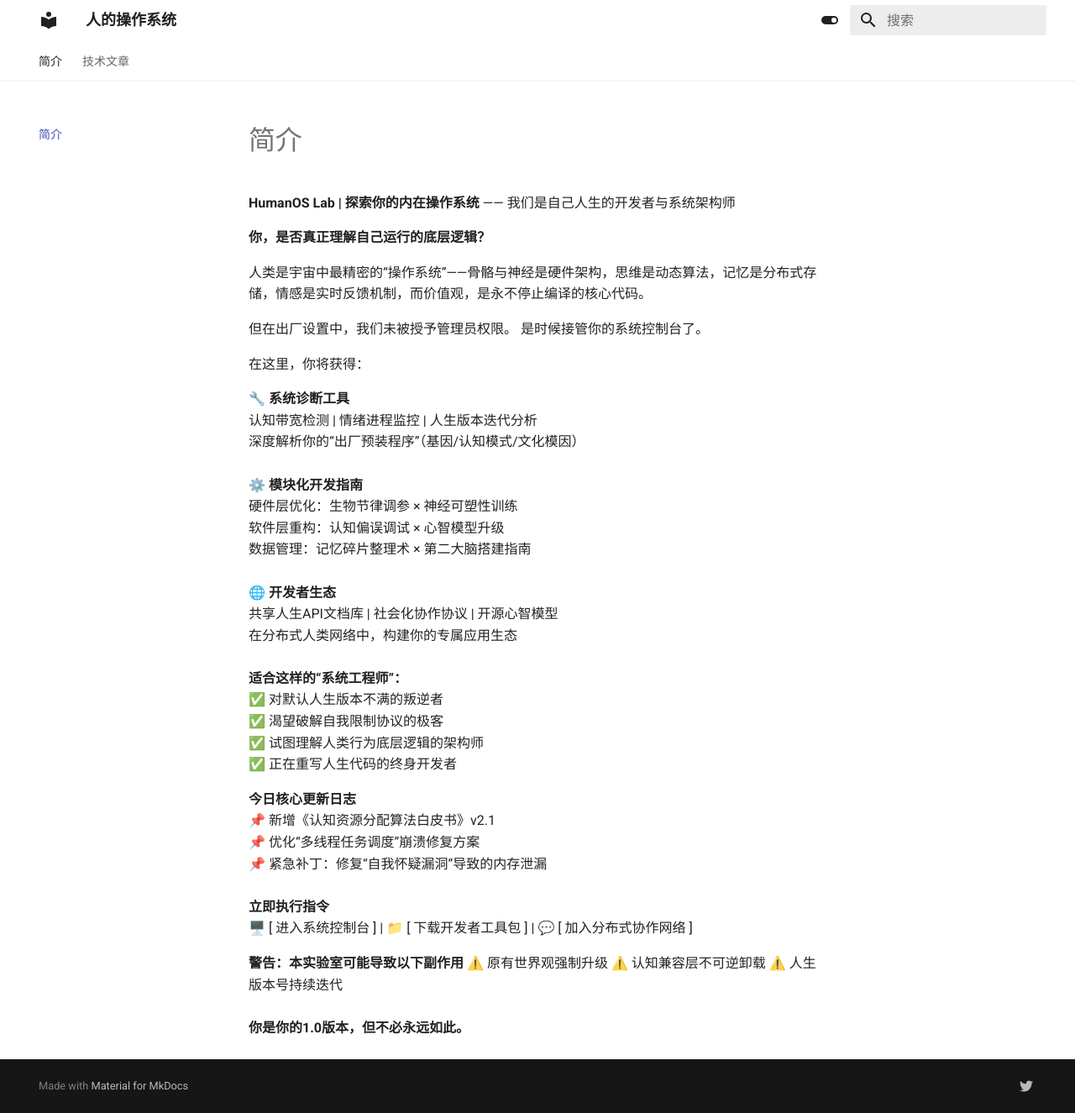
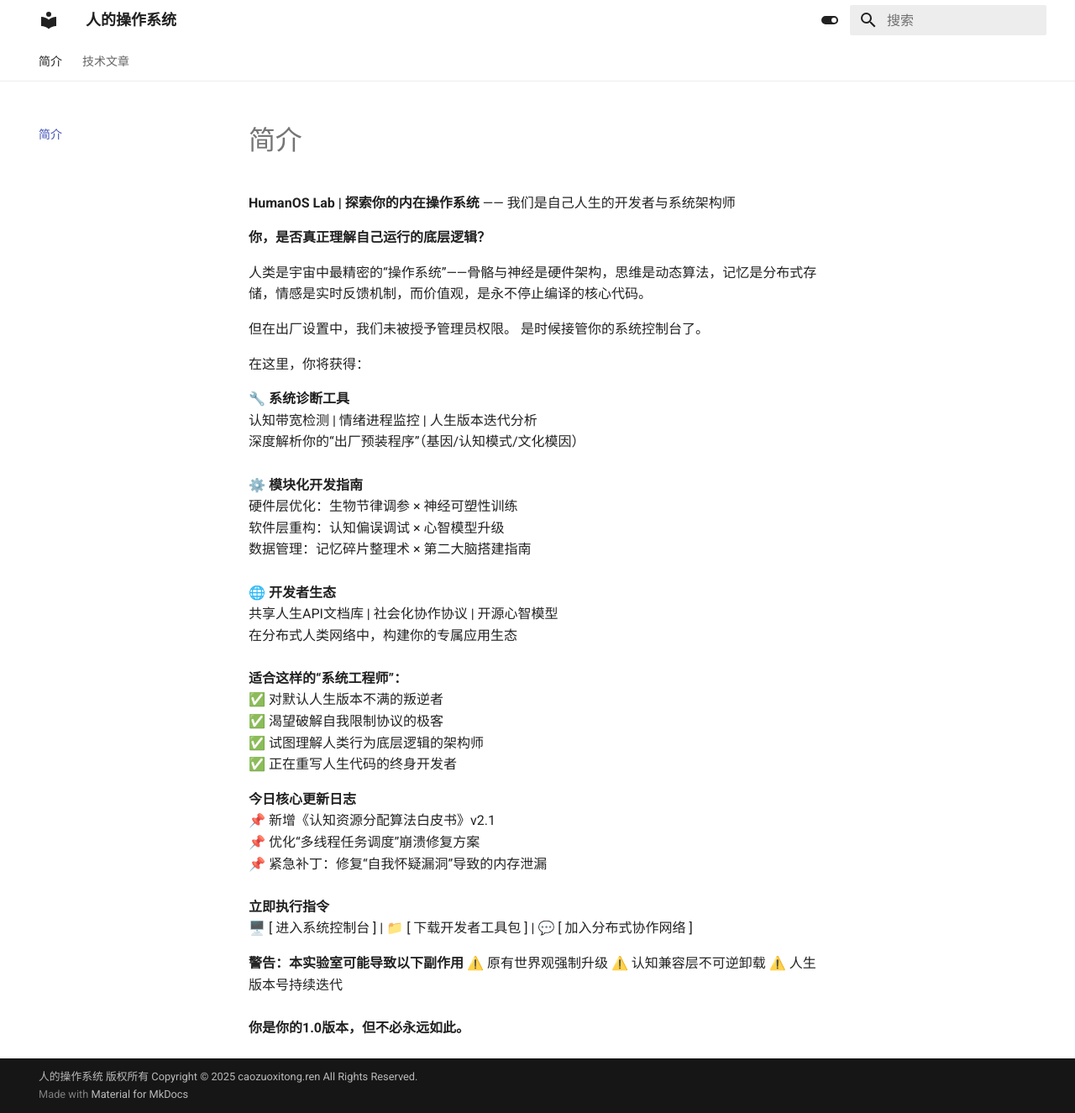
Before and after one commit to caozuoxitong-ren/caozuoxitong-ren.github.io, an MkDocs documentation site: the page built from docs/index.md, in a window 1280 px wide and 1325 px high. Shown: the whole window at 84% size. Built offline with MkDocs 1.6.1 and Material for MkDocs 9.7.7, drawn with Linux system fonts in a browser that asks for light colours; part of the change alters nothing that is shown.

Commit message:
add copyright

```diff
--- a/mkdocs.yml
+++ b/mkdocs.yml
@@ -1,6 +1,9 @@
 site_name: 人的操作系统
 site_dir: site
 docs_dir: docs
+
+# Copyright
+copyright: '人的操作系统 版权所有 Copyright © 2025 caozuoxitong.ren All Rights Reserved.'
 
 # 导航
 nav:
@@ -31,9 +34,3 @@ theme:
           icon: material/toggle-switch-off-outline
           name: Switch to dark mode
   language: zh
-
-extra:
-  social:
-    - icon: fontawesome/brands/twitter
-      link: https://twitter.com/squidfunk
-  copyright: Copyright &copy; 2020 - 2025 caozuoxitong.ren All Rights Reserved.
```
Also changed, not shown: site/20250118-githubpages/index.html, site/404.html, site/index.html.
